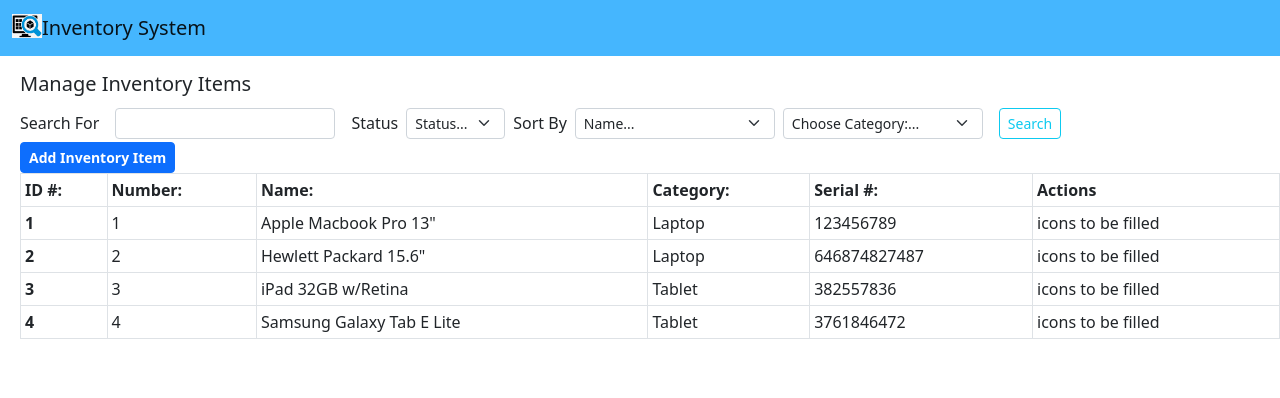
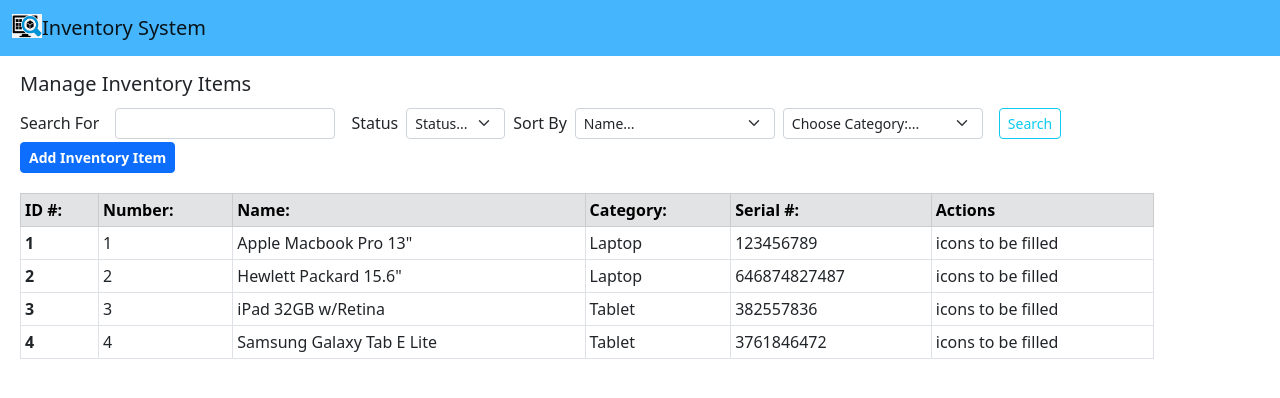
Before and after one commit to anne716/inventory-system, a React (Vite) app: page / in a window 1280 px wide. Shown: the top 398 px of the page. Built offline with nearby package versions, Linux system fonts and the light colour scheme.

Commit message:
Added styles for product table

```diff
--- /dev/null
+++ b/src/pages/HomePage/ProductTable/Table.css
@@ -0,0 +1,5 @@
+.table-responsive {
+    max-width: 90%; /* Adjust this value to control the maximum width */
+    margin: 20px 0 auto; /* Center the table horizontally */
+    overflow-x: auto; /* Enable horizontal scrolling if needed */
+  }
--- a/src/pages/HomePage/ProductTable/Table.tsx
+++ b/src/pages/HomePage/ProductTable/Table.tsx
@@ -1,8 +1,11 @@
+import "./Table.css";
+
 function Table() {
   return (
-    <table className="table table-sm table-bordered">
+    <div className="table-responsive">
+      <table className="table table-sm table-bordered table-hover">
         <thead>
-        <tr>
+          <tr className="table-secondary">
             <th scope="col">ID #:</th>
             <th scope="col">Number:</th>
             <th scope="col">Name:</th>
@@ -46,6 +49,7 @@ function Table() {
           </tr>
         </tbody>
       </table>
+    </div>
   );
 }
 
```
Lines whose indentation alone changed are shown as unchanged.
